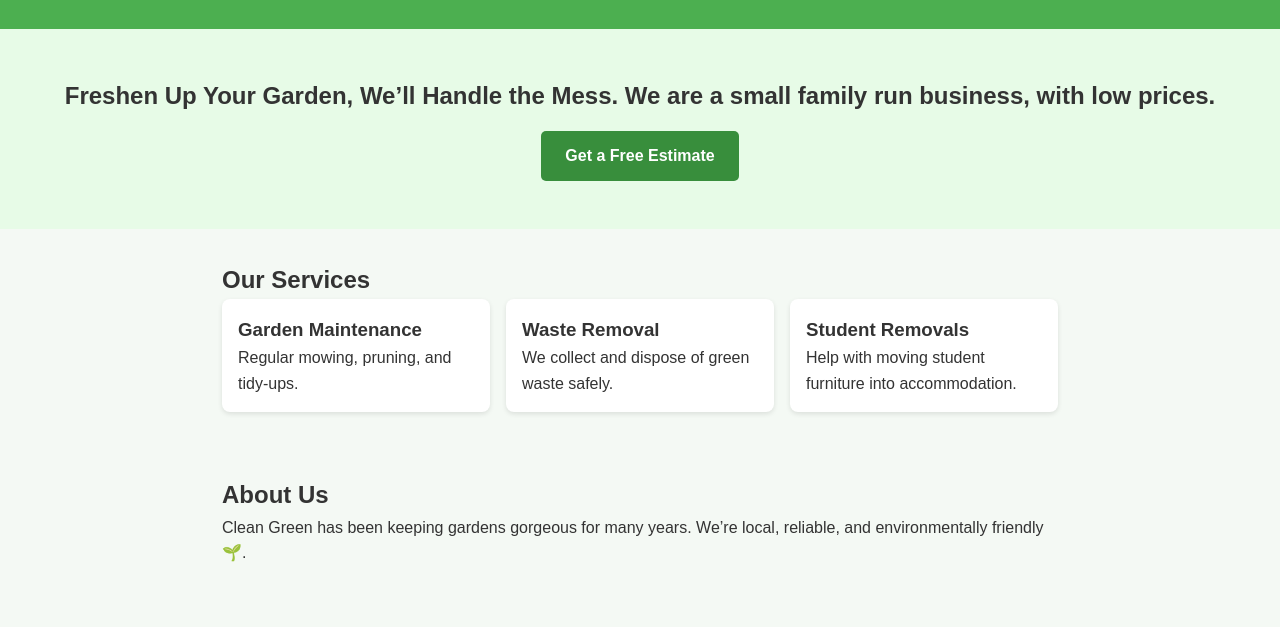
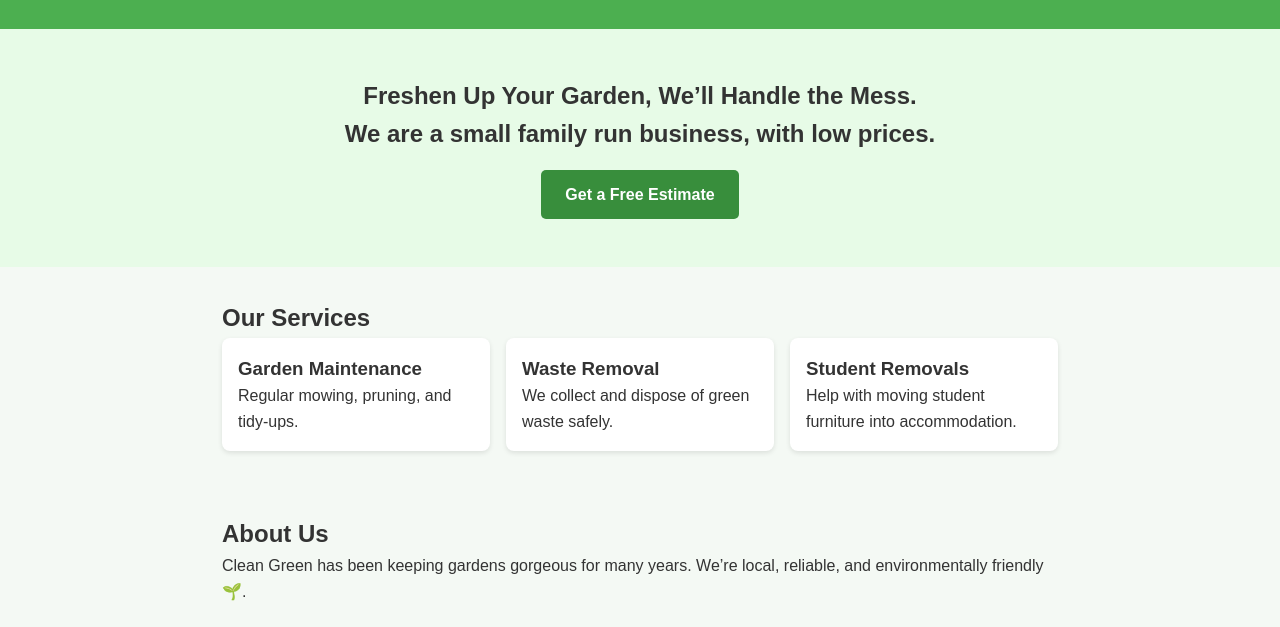
Before and after one commit to pvz0811/clean-green, a plain HTML site: page index.html in a window 1280 px wide. Shown: the part 112-739 px from the top of the page. Drawn offline with Linux system fonts and the light colour scheme.

Commit message:
update lines

```diff
--- a/index.html
+++ b/index.html
@@ -14,7 +14,8 @@
   </header>
 
   <section class="hero">
-    <h2>Freshen Up Your Garden, We’ll Handle the Mess. We are a small family run business, with low prices.</h2>
+    <h2>Freshen Up Your Garden, We’ll Handle the Mess.</h2>
+    <h2> We are a small family run business, with low prices.</h2>
     <a href="#contact" class="cta-button">Get a Free Estimate</a>
   </section>
 
```
